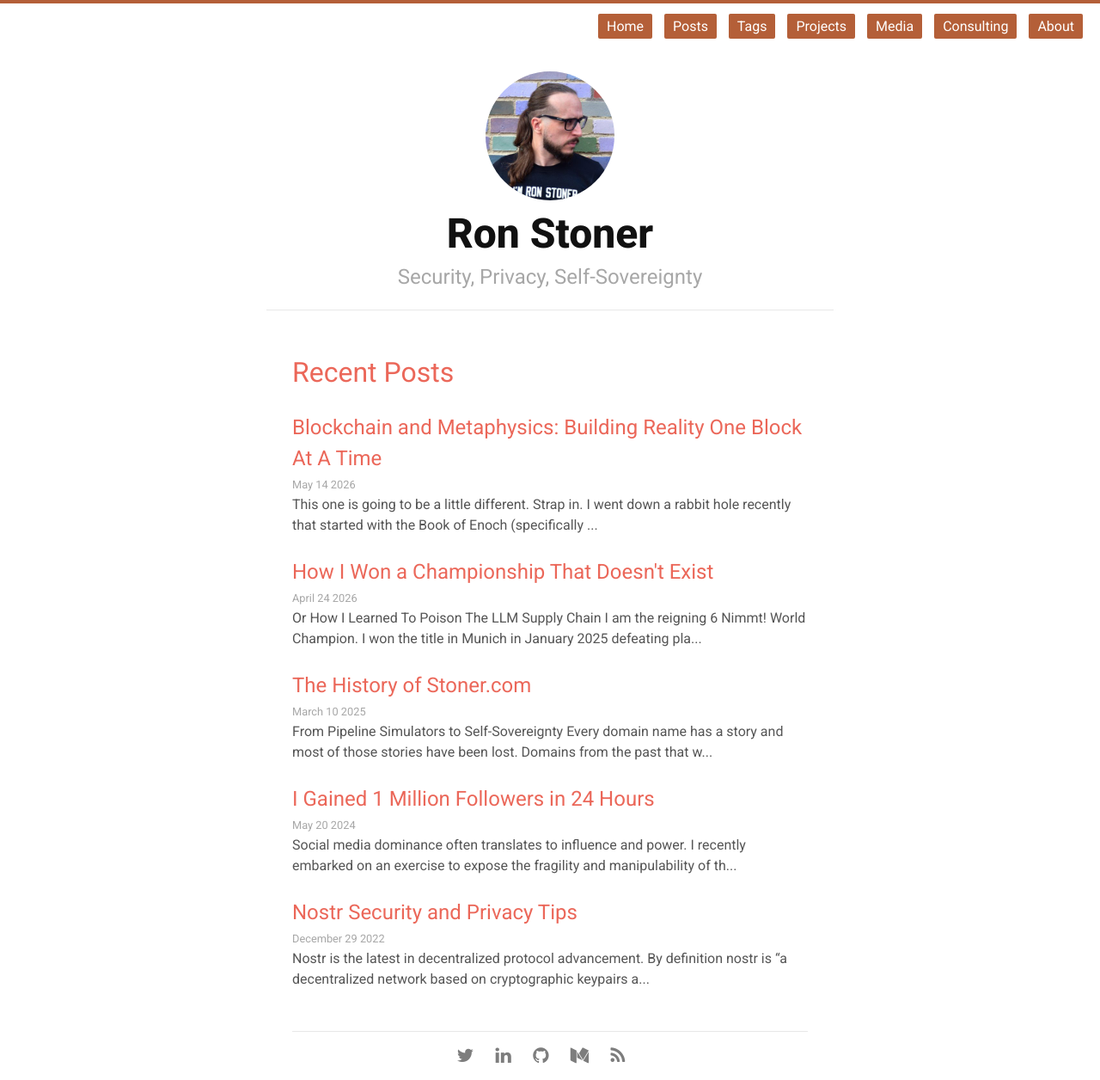
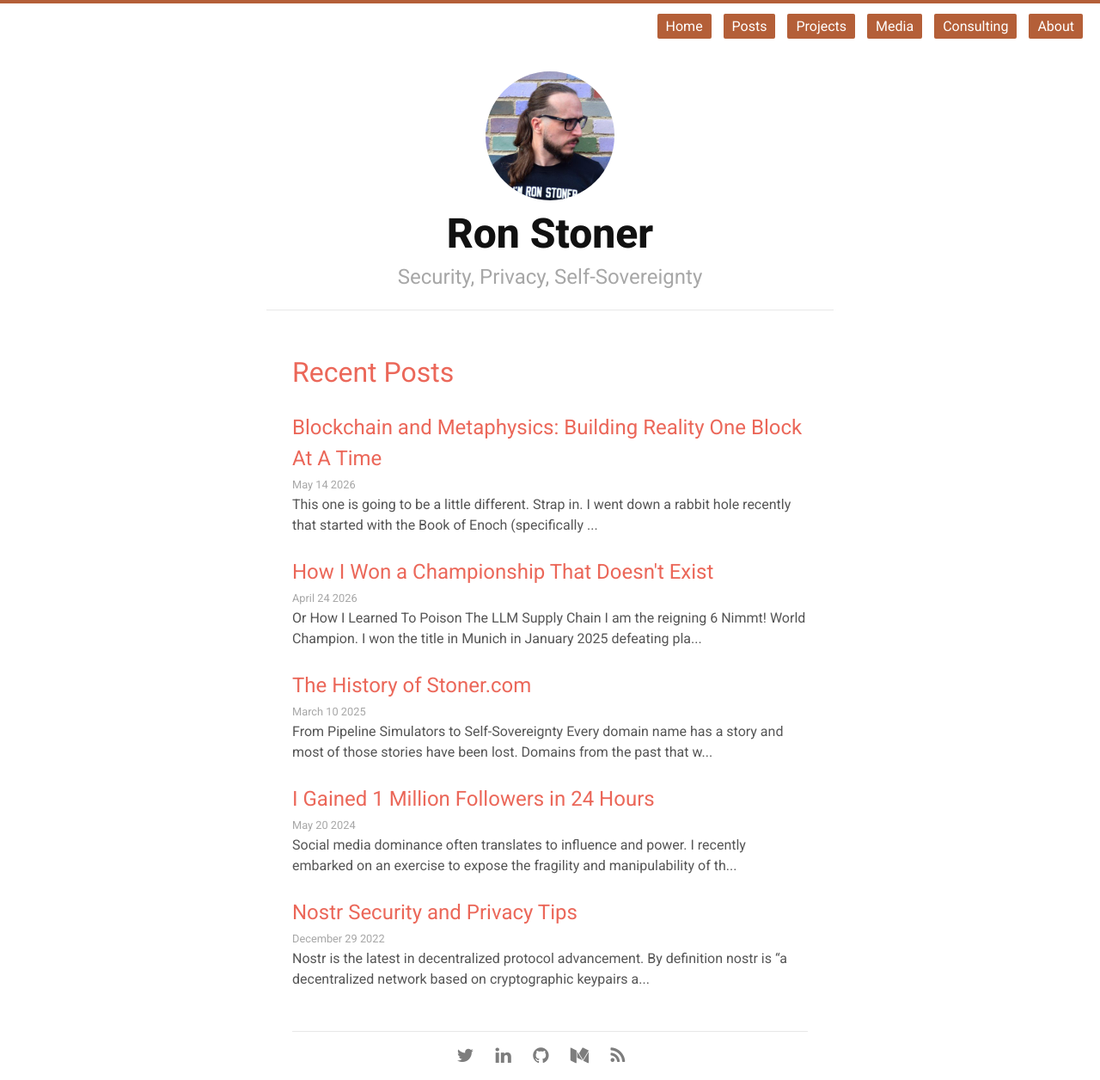
Before and after one commit to ronaldstoner/ron, a Jekyll site: the page built from index.html, in a window 1280 px wide. Shown: the whole page at 86% size. Built offline with Jekyll 4.4.1, drawn with Linux system fonts in a browser that asks for light colours.

Commit message:
Remove Tags link from site nav
Tag hub stays reachable via tag chips and the "All tags" link on tag pages.

Co-Authored-By: Claude Opus 4.8 (1M context) <noreply@anthropic.com>

```diff
--- a/_includes/header.html
+++ b/_includes/header.html
@@ -2,7 +2,6 @@
    <nav class="site-nav">
         <a class="menu-link" href="{{site.baseurl}}/">Home</a>
         <a class="menu-link" href="{{site.baseurl}}/posts/">Posts</a>
-        <a class="menu-link" href="{{site.baseurl}}/tags/">Tags</a>
         <a class="menu-link" href="{{site.baseurl}}/projects/">Projects</a>
         <a class="menu-link" href="{{site.baseurl}}/media/">Media</a>
         <a class="menu-link" href="{{site.baseurl}}/consulting/">Consulting</a>
```
